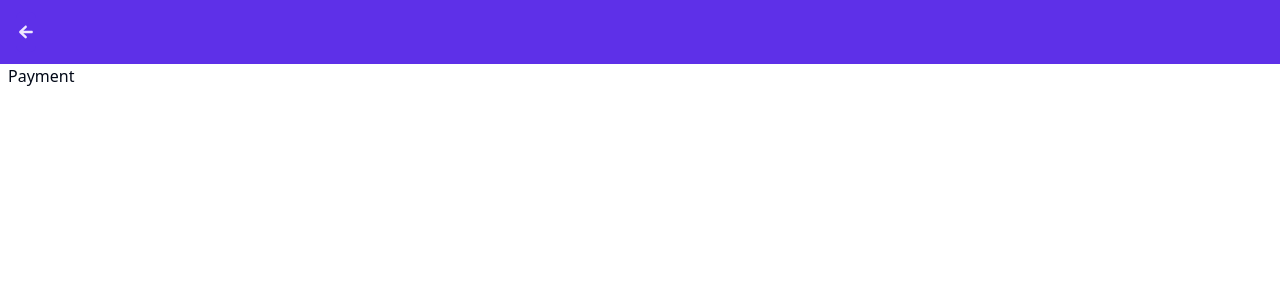
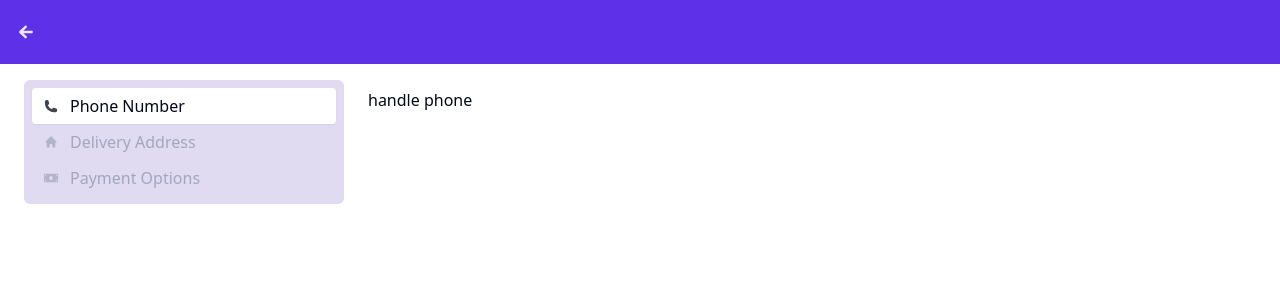
Before and after one commit to N-eeraj/e-commerce, a React (Vite) app: page /payment in a window 1280 px wide. Shown: the top 300 px of the page. Built offline with nearby package versions, Linux system fonts and the light colour scheme.

Commit message:
Added payment steps tab & its context provider Added cart empty state

```diff
--- a/package.json
+++ b/package.json
@@ -16,6 +16,7 @@
     "@radix-ui/react-radio-group": "^1.2.0",
     "@radix-ui/react-select": "^2.1.1",
     "@radix-ui/react-slot": "^1.1.0",
+    "@radix-ui/react-tabs": "^1.1.0",
     "@tanstack/react-query": "^5.51.18",
     "@tanstack/react-query-devtools": "^5.51.21",
     "class-variance-authority": "^0.7.0",
--- a/src/components/Cart/EmptyState.tsx
+++ b/src/components/Cart/EmptyState.tsx
@@ -1,9 +1,31 @@
 // react imports
 import { FC } from 'react'
 
+// react router imports
+import { Link } from 'react-router-dom'
+
+// shadcn/ui imports
+import { Button } from '@ui/button'
+
+// asset imports
+import illustration from '@assets/empty-cart.svg'
+
 const EmptyState: FC = () => {
   return (
-    <div>EmptyState</div>
+    <section className="grid place-content-center justify-items-center gap-y-3 h-[85svh]">
+      <img
+        src={illustration}
+        alt="decoration-illustration"
+        className="size-48 md:size-80" />
+      <p className="text-center text-primary-dark">
+        No items in your cart
+      </p>
+      <Link to="/products">
+        <Button>
+          Browse Products
+        </Button>
+      </Link>
+    </section>
   )
 }
 
--- /dev/null
+++ b/src/components/Payment/ContextProvider.tsx
@@ -0,0 +1,37 @@
+// react imports
+import { FC, createContext, useState } from 'react'
+
+// types imports
+import { Children } from '@customTypes/common'
+import PaymentContextType, { Address, PhoneNumber } from '@customTypes/payment'
+
+export const PaymentContext = createContext({})
+
+const PaymentContextProvider: FC<Children> = ({ children }) => {
+  const [name, setName] = useState('')
+  const [phoneNumber, setPhoneNumber] = useState<PhoneNumber>({
+    dialCode: '',
+    number: '',
+  })
+  const [isPhoneValid, setValidatedPhoneNumber] = useState(false)
+  const [address, setAddress] = useState<Address | null>(null)
+
+  const allValues: PaymentContextType = {
+    name,
+    phoneNumber,
+    isPhoneValid,
+    address,
+    setName,
+    setPhoneNumber,
+    setValidatedPhoneNumber,
+    setAddress,
+  }
+
+  return (
+    <PaymentContext.Provider value={allValues}>
+      {children}
+    </PaymentContext.Provider>
+  )
+}
+
+export default PaymentContextProvider
--- /dev/null
+++ b/src/components/Payment/Tabs.tsx
@@ -0,0 +1,63 @@
+// react imports
+import { FC, useContext } from 'react'
+
+// shadcn/ui imports
+import {
+  TabsList,
+  TabsTrigger,
+} from '@ui/tabs'
+
+// react icons imports
+import { HiPhone, HiMiniHome } from 'react-icons/hi2'
+import { FaMoneyBill } from 'react-icons/fa'
+
+// context imports
+import { PaymentContext } from '@components/Payment/ContextProvider'
+
+// type imports
+import PaymentContextType from '@customTypes/payment'
+
+const PaymentTabs: FC = () => {
+  const { isPhoneValid, address } = useContext(PaymentContext) as PaymentContextType
+
+  const steps = [
+    {
+      text: 'Phone Number',
+      value: 'phone',
+      icon: HiPhone,
+    },
+    {
+      text: 'Delivery Address',
+      value: 'address',
+      icon: HiMiniHome,
+      disabled: !isPhoneValid,
+    },
+    {
+      text: 'Payment Options',
+      value: 'payment',
+      icon: FaMoneyBill,
+      disabled: !address,
+    },
+  ]
+
+  return (
+    <TabsList className="sm:flex-col sm:items-stretch w-full sm:max-w-xs h-fit p-1.5 sm:p-2">
+      { steps.map(({ text, value, icon: Icon, disabled }) => (
+          <TabsTrigger
+            value={value}
+            disabled={disabled}
+            key={value}
+            className="flex flex-col sm:flex-row justify-start items-center gap-x-3 gap-y-2 flex-1 duration-300">
+            <Icon className="text-xl sm:text-sm sm:opacity-75" />
+            <span className="text-xs sm:text-base whitespace-break-spaces sm:whitespace-normal">
+              {text}
+            </span>
+          </TabsTrigger>
+          )
+        )
+      }
+    </TabsList>
+  )
+}
+
+export default PaymentTabs
--- /dev/null
+++ b/src/components/ui/tabs.tsx
@@ -0,0 +1,53 @@
+import * as React from "react"
+import * as TabsPrimitive from "@radix-ui/react-tabs"
+
+import { cn } from "@/lib/utils"
+
+const Tabs = TabsPrimitive.Root
+
+const TabsList = React.forwardRef<
+  React.ElementRef<typeof TabsPrimitive.List>,
+  React.ComponentPropsWithoutRef<typeof TabsPrimitive.List>
+>(({ className, ...props }, ref) => (
+  <TabsPrimitive.List
+    ref={ref}
+    className={cn(
+      "inline-flex h-10 items-center justify-center rounded-md bg-muted p-1 text-muted-foreground",
+      className
+    )}
+    {...props}
+  />
+))
+TabsList.displayName = TabsPrimitive.List.displayName
+
+const TabsTrigger = React.forwardRef<
+  React.ElementRef<typeof TabsPrimitive.Trigger>,
+  React.ComponentPropsWithoutRef<typeof TabsPrimitive.Trigger>
+>(({ className, ...props }, ref) => (
+  <TabsPrimitive.Trigger
+    ref={ref}
+    className={cn(
+      "inline-flex items-center justify-center whitespace-nowrap rounded-sm px-3 py-1.5 text-sm font-medium ring-offset-background transition-all focus-visible:outline-none focus-visible:ring-2 focus-visible:ring-ring focus-visible:ring-offset-2 disabled:pointer-events-none disabled:opacity-50 data-[state=active]:bg-background data-[state=active]:text-foreground data-[state=active]:shadow-sm",
+      className
+    )}
+    {...props}
+  />
+))
+TabsTrigger.displayName = TabsPrimitive.Trigger.displayName
+
+const TabsContent = React.forwardRef<
+  React.ElementRef<typeof TabsPrimitive.Content>,
+  React.ComponentPropsWithoutRef<typeof TabsPrimitive.Content>
+>(({ className, ...props }, ref) => (
+  <TabsPrimitive.Content
+    ref={ref}
+    className={cn(
+      "mt-2 ring-offset-background focus-visible:outline-none focus-visible:ring-2 focus-visible:ring-ring focus-visible:ring-offset-2",
+      className
+    )}
+    {...props}
+  />
+))
+TabsContent.displayName = TabsPrimitive.Content.displayName
+
+export { Tabs, TabsList, TabsTrigger, TabsContent }
--- a/src/layouts/BackAction.tsx
+++ b/src/layouts/BackAction.tsx
@@ -8,11 +8,10 @@ import { Outlet } from 'react-router-dom'
 import NavBar from '@components/NavBar'
 
 const BackAction: FC = () => {
-
   return (
     <>
       <NavBar type="back" />
-      <main className="max-w-screen-2xl mx-auto pt-16 px-1 md:px-2">
+      <main className="max-w-screen-2xl mx-auto pt-16 px-1 md:px-2 pb-12">
         <Outlet />
       </main>
     </>
--- a/src/pages/PageNotFound.tsx
+++ b/src/pages/PageNotFound.tsx
@@ -2,7 +2,7 @@
 import { FC } from 'react'
 
 // react router imports
-import { useNavigate } from 'react-router'
+import { Link } from 'react-router-dom'
 
 // shadcn/ui imports
 import { Button } from '@ui/button'
@@ -14,8 +14,6 @@ import NavBar from '@components/NavBar'
 import illustration from '@assets/empty-cart.svg'
 
 const PageNotFound: FC = () => {
-  const navigate = useNavigate()
-
   return (
     <>
       <NavBar type="logo" />
@@ -27,9 +25,11 @@ const PageNotFound: FC = () => {
         <p className="text-center text-primary-dark">
           Unfortunately we could not find the page you are looking for
         </p>
-        <Button onClick={() => navigate('/')}>
-          Return Home
-        </Button>
+        <Link to="/">
+          <Button>
+            Return Home
+          </Button>
+        </Link>
       </main>
     </>
   )
--- a/src/pages/Payment.tsx
+++ b/src/pages/Payment.tsx
@@ -1,11 +1,35 @@
 // react imports
 import { FC } from 'react'
 
+// shadcn/ui imports
+import {
+  Tabs,
+  TabsContent,
+} from '@ui/tabs'
+
+// component imports
+import PaymentTabs from '@components/Payment/Tabs'
+import PaymentContextProvider from '@components/Payment/ContextProvider'
+
 const Payment: FC = () => {
   return (
-    <>
-      Payment
-    </>
+    <Tabs
+      defaultValue="phone"
+      className="flex flex-col sm:flex-row gap-x-6 gap-y-2 m-4">
+      <PaymentContextProvider>
+          <PaymentTabs />
+
+          <TabsContent value="phone">
+            handle phone
+          </TabsContent>
+          <TabsContent value="address">
+            handle address
+          </TabsContent>
+          <TabsContent value="payment">
+            handle payment
+          </TabsContent>
+        </PaymentContextProvider>
+    </Tabs>
   )
 }
 
--- /dev/null
+++ b/src/types/payment.ts
@@ -0,0 +1,22 @@
+export interface Address {
+  building: string
+  road: string
+  landmark: string
+  type: 'home' | 'work'
+}
+
+export interface PhoneNumber {
+  dialCode: string
+  number: string
+}
+
+export default interface PaymentContext {
+  name: string
+  phoneNumber: PhoneNumber
+  isPhoneValid: boolean
+  address: Address | null
+  setName: (value: string) => void
+  setPhoneNumber: (phoneNumber: PhoneNumber) => void
+  setValidatedPhoneNumber: (value: boolean) => void
+  setAddress: (address: Address) => void
+}
```
Also changed, not shown: 1 other file (tests, documents, lock files or other folders).
